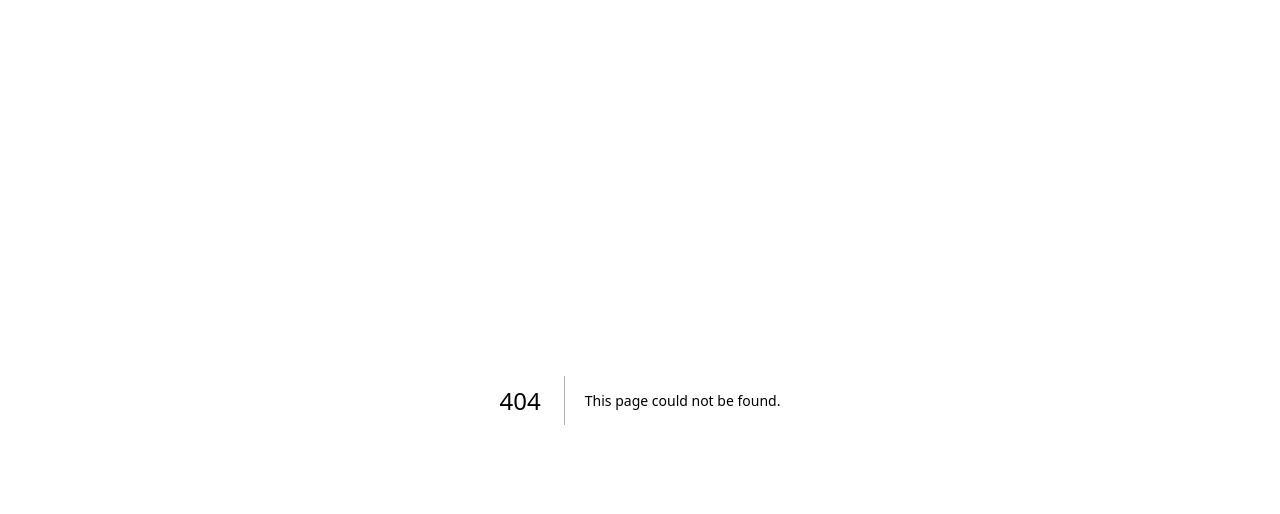
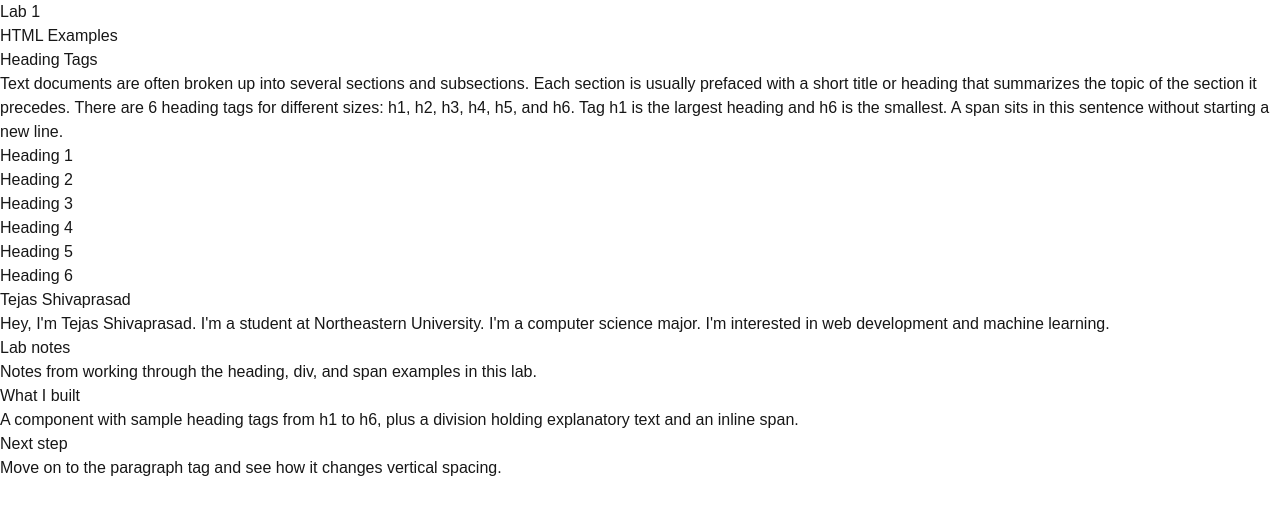
Before and after one commit to TejaShiv/kambaz-next-js, a Next.js app: page /labs/lab1 in a window 1280 px wide. Before the commit this address had no page. Shown: the top 514 px of the page. Built offline with nearby package versions, Linux system fonts and the light colour scheme.

Commit message:
Add HeadingTags component with personal and sample outlines

```diff
--- /dev/null
+++ b/app/labs/lab1/HeadingTags.tsx
@@ -0,0 +1,36 @@
+export default function HeadingTags() {
+    return (
+        <div id="wd-h-tag">
+            <h4>Heading Tags</h4>
+            Text documents are often broken up into several sections and
+            subsections. Each section is usually prefaced with a short title
+            or heading that summarizes the topic of the section it precedes.
+            There are 6 heading tags for different sizes: h1, h2, h3, h4, h5,
+            and h6. Tag h1 is the largest heading and h6 is the smallest. A{" "}
+            <span id="wd-inline-span">span</span> sits in this sentence without
+            starting a new line.
+            <h1>Heading 1</h1>
+            <h2>Heading 2</h2>
+            <h3>Heading 3</h3>
+            <h4>Heading 4</h4>
+            <h5>Heading 5</h5>
+            <h6>Heading 6</h6>
+            <div id="wd-your-heading">
+                <h4>Tejas Shivaprasad</h4>
+                Hey, I'm Tejas Shivaprasad. I'm a student at Northeastern University.
+                I'm a computer science major. I'm interested in web development
+                and <span id="wd-your-span">machine learning</span>.
+            </div>
+            <div id="wd-ai-headings">
+                <h4>Lab notes</h4>
+                Notes from working through the heading, div, and span examples in
+                this lab.
+                <h5>What I built</h5>
+                A component with sample heading tags from h1 to h6, plus a division
+                holding explanatory text and an inline span.
+                <h6>Next step</h6>
+                Move on to the paragraph tag and see how it changes vertical spacing.
+            </div>
+        </div>
+    );
+}
--- /dev/null
+++ b/app/labs/lab1/page.tsx
@@ -0,0 +1,12 @@
+import HeadingTags from "./HeadingTags";
+
+export default function Lab1() {
+  return (
+    <div id="wd-lab1">
+      <h2>Lab 1</h2>
+      <h3>HTML Examples</h3>
+      <HeadingTags />
+      {/* do the next exercise here */}
+    </div>
+  );
+}
```
